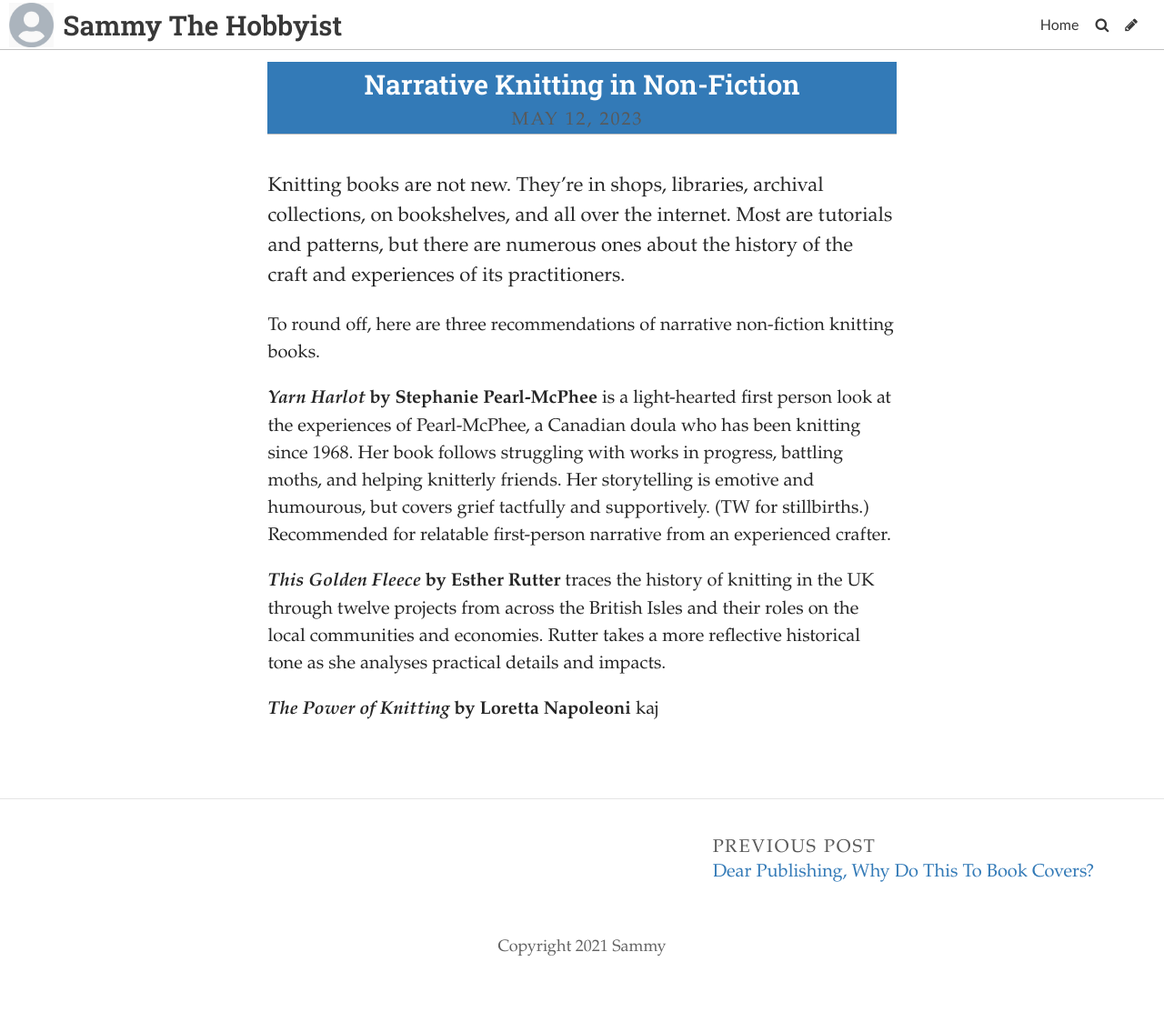
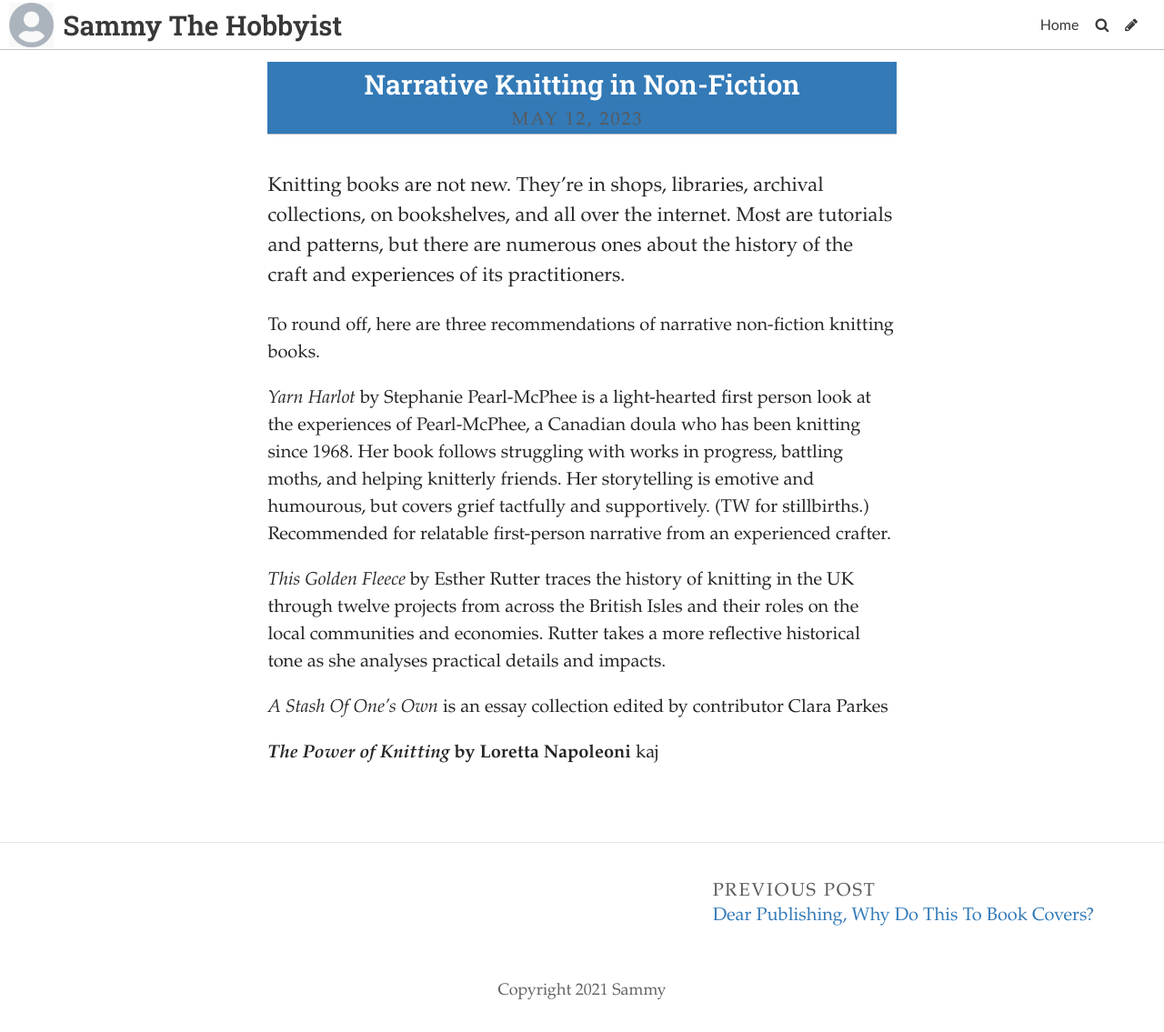
Before and after one commit to SammySpinsAYarn/Blog, a Jekyll site: the page built from _posts/2023-05-11-narrative-knitting-in-non-fiction.md, in a window 1280 px wide. Shown: the whole page at 91% size. Built offline with Jekyll 4.4.1, drawn with Linux system fonts in a browser that asks for light colours; some web fonts are replaced; before the commit the page ends 1087 px from its top, so only the background shows below that.

Commit message:
Update Post “2023-05-11-narrative-knitting-in-non-fiction”

```diff
--- a/_posts/2023-05-11-narrative-knitting-in-non-fiction.md
+++ b/_posts/2023-05-11-narrative-knitting-in-non-fiction.md
@@ -9,8 +9,10 @@ K﻿nitting books are not new. They're in shops, libraries, archival collections
 
 T﻿o round off, here are three recommendations of narrative non-fiction knitting books.
 
-***Yarn Harlot* by Stephanie Pearl-McPhee** is a light-hearted first person look at the experiences of Pearl-McPhee, a Canadian doula who has been knitting since 1968. Her book follows struggling with works in progress, battling moths, and helping knitterly friends. Her storytelling is emotive and humourous, but covers grief tactfully and supportively. (TW for stillbirths.) Recommended for relatable first-person narrative from an experienced crafter.
+*Yarn Harlot* by Stephanie Pearl-McPhee is a light-hearted first person look at the experiences of Pearl-McPhee, a Canadian doula who has been knitting since 1968. Her book follows struggling with works in progress, battling moths, and helping knitterly friends. Her storytelling is emotive and humourous, but covers grief tactfully and supportively. (TW for stillbirths.) Recommended for relatable first-person narrative from an experienced crafter.
 
-***T﻿his Golden Fleece*** **by Esther Rutter** traces the history of knitting in the UK through twelve projects from across the British Isles and their roles on the local communities and economies. Rutter takes a more reflective historical tone as she analyses practical details and impacts.
+*T﻿his Golden Fleece* by Esther Rutter traces the history of knitting in the UK through twelve projects from across the British Isles and their roles on the local communities and economies. Rutter takes a more reflective historical tone as she analyses practical details and impacts.
+
+*A﻿ Stash Of One's Own* is an essay collection edited by contributor Clara Parkes
 
 ***T﻿he Power of Knitting* by Loretta Napoleoni** kaj
```
